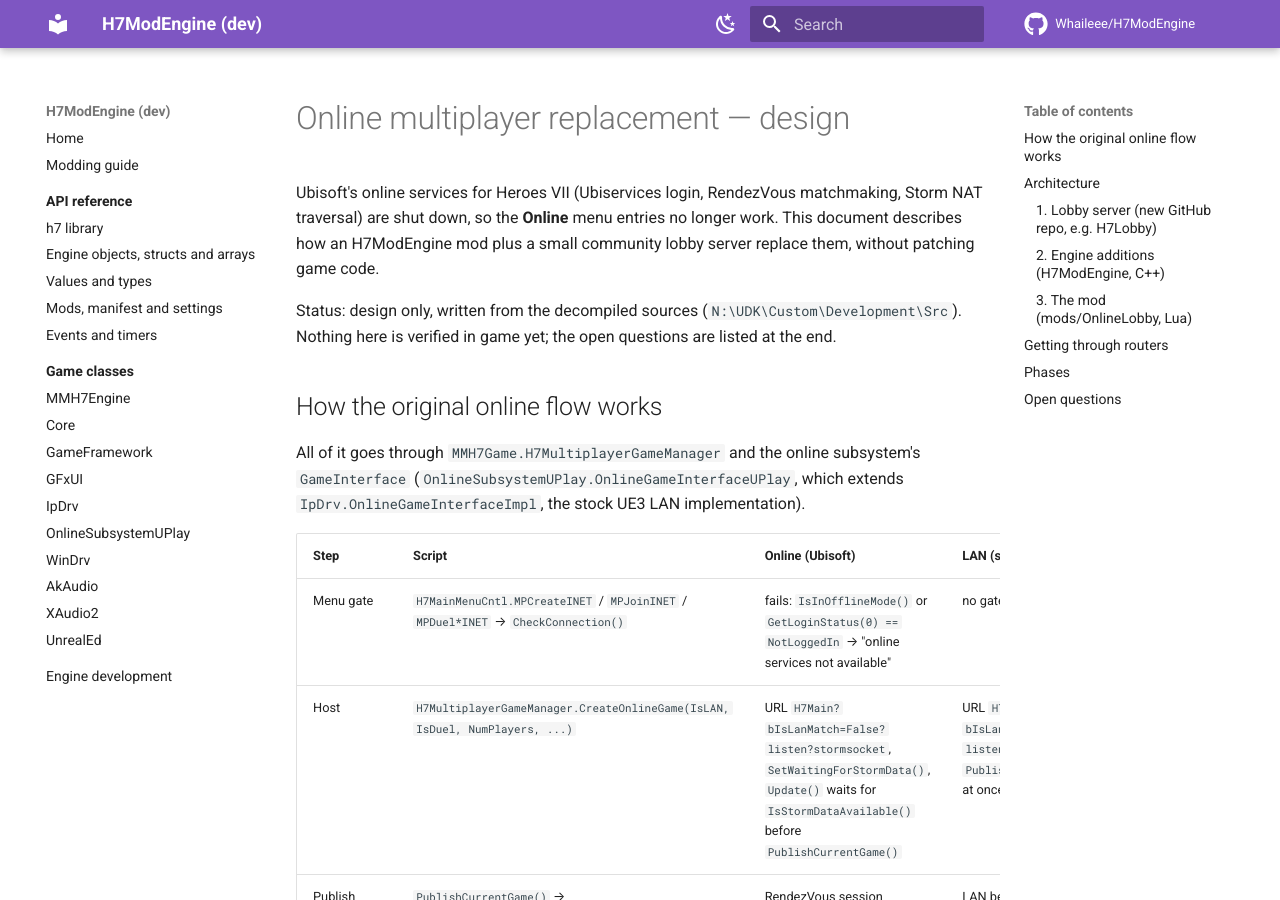
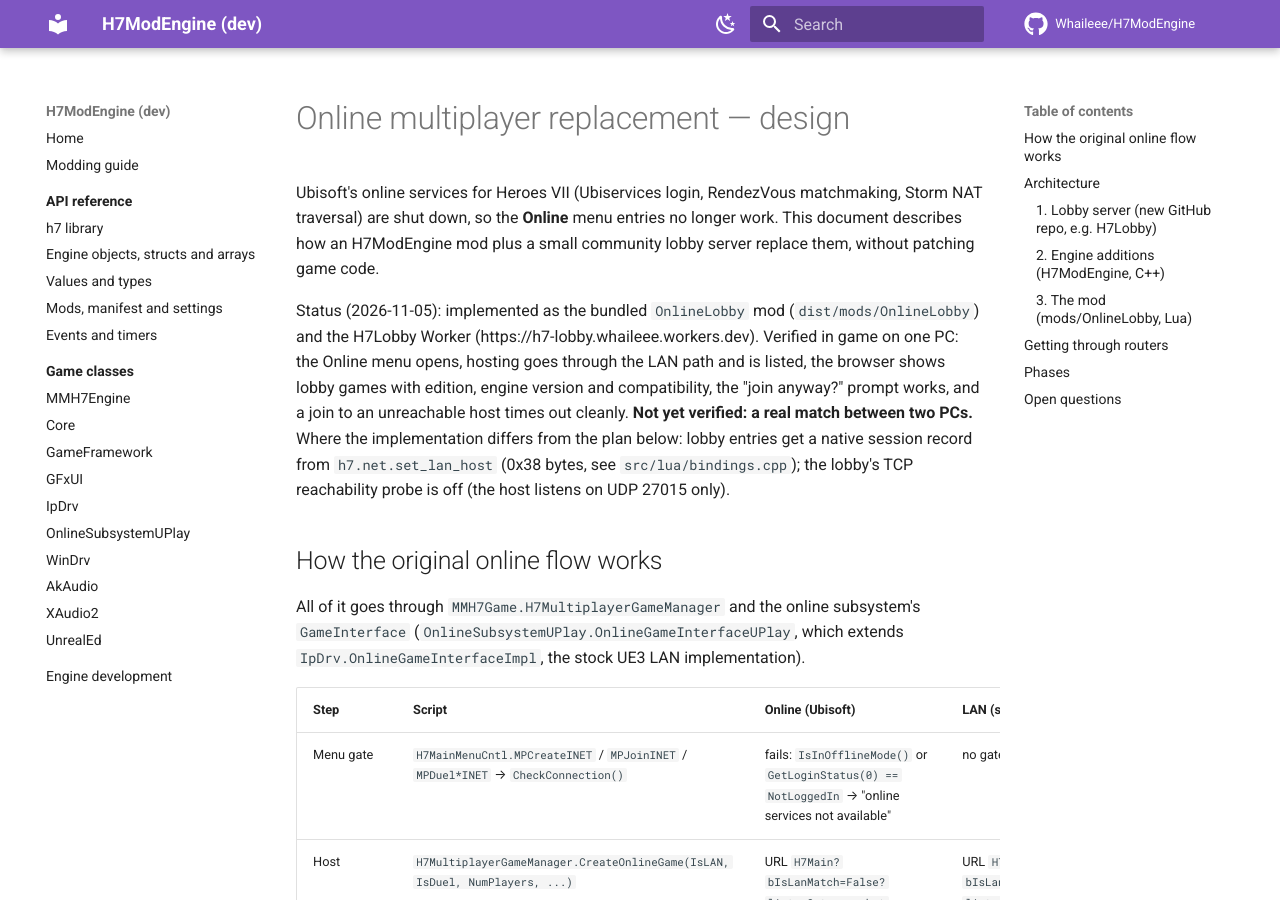
Before and after one commit to Whaileee/H7ModEngine, an MkDocs documentation site: the page built from docs/ONLINE.md, in a window 1280 px wide and 900 px high. Built offline with MkDocs 1.6.1 and Material for MkDocs 9.7.7, drawn with Linux system fonts in a browser that asks for light colours; comment, search, counter and statistics services are not loaded.

Commit message:
Add the bundled OnlineLobby mod
Restores the Online menu without Ubisoft's services: games are hosted on
the LAN path and listed in H7Lobby, and the Online browser adds the
lobby's games to the game's own list. Entries show the host's edition and
engine version; a game whose version, edition, content packs or mods
differ is marked [!] and joining it asks first, naming the differences.

Verified in game on one PC (hosting, listing, prompt, join timeout); a
real two-PC match is not tested yet.

Co-Authored-By: Claude Opus 5.5 <noreply@anthropic.com>

```diff
--- a/docs/ONLINE.md
+++ b/docs/ONLINE.md
@@ -4,8 +4,13 @@ Ubisoft's online services for Heroes VII (Ubiservices login, RendezVous matchmak
 down, so the **Online** menu entries no longer work. This document describes how an H7ModEngine mod plus a small
 community lobby server replace them, without patching game code.
 
-Status: design only, written from the decompiled sources (`N:\UDK\Custom\Development\Src`). Nothing here is
-verified in game yet; the open questions are listed at the end.
+Status (2026-11-05): implemented as the bundled `OnlineLobby` mod (`dist/mods/OnlineLobby`) and the H7Lobby Worker
+(https://h7-lobby.whaileee.workers.dev). Verified in game on one PC: the Online menu opens, hosting goes through the
+LAN path and is listed, the browser shows lobby games with edition, engine version and compatibility, the "join
+anyway?" prompt works, and a join to an unreachable host times out cleanly. **Not yet verified: a real match
+between two PCs.** Where the implementation differs from the plan below: lobby entries get a native session record
+from `h7.net.set_lan_host` (0x38 bytes, see `src/lua/bindings.cpp`); the lobby's TCP reachability probe is off (the
+host listens on UDP 27015 only).
 
 ## How the original online flow works
 
```
Also changed, not shown: RESUME.md (+19 -1 lines), 3 other files.
